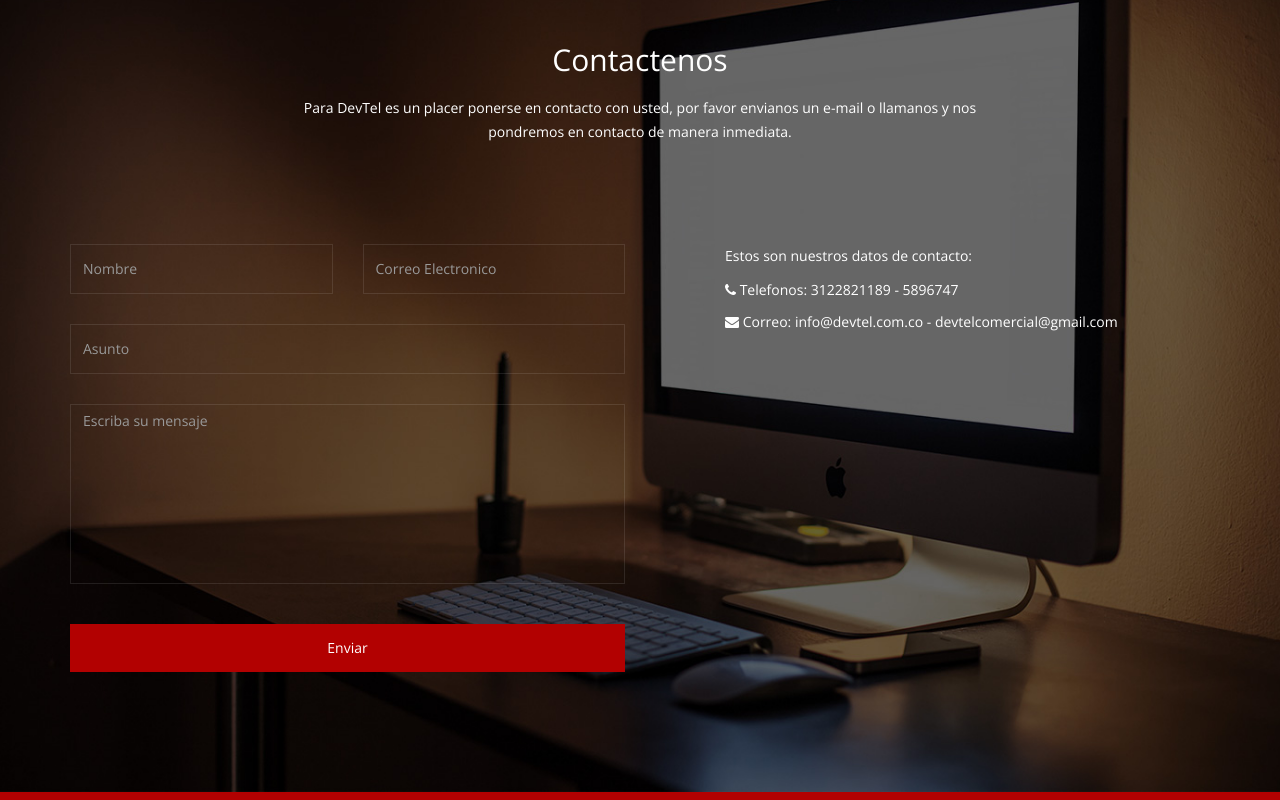
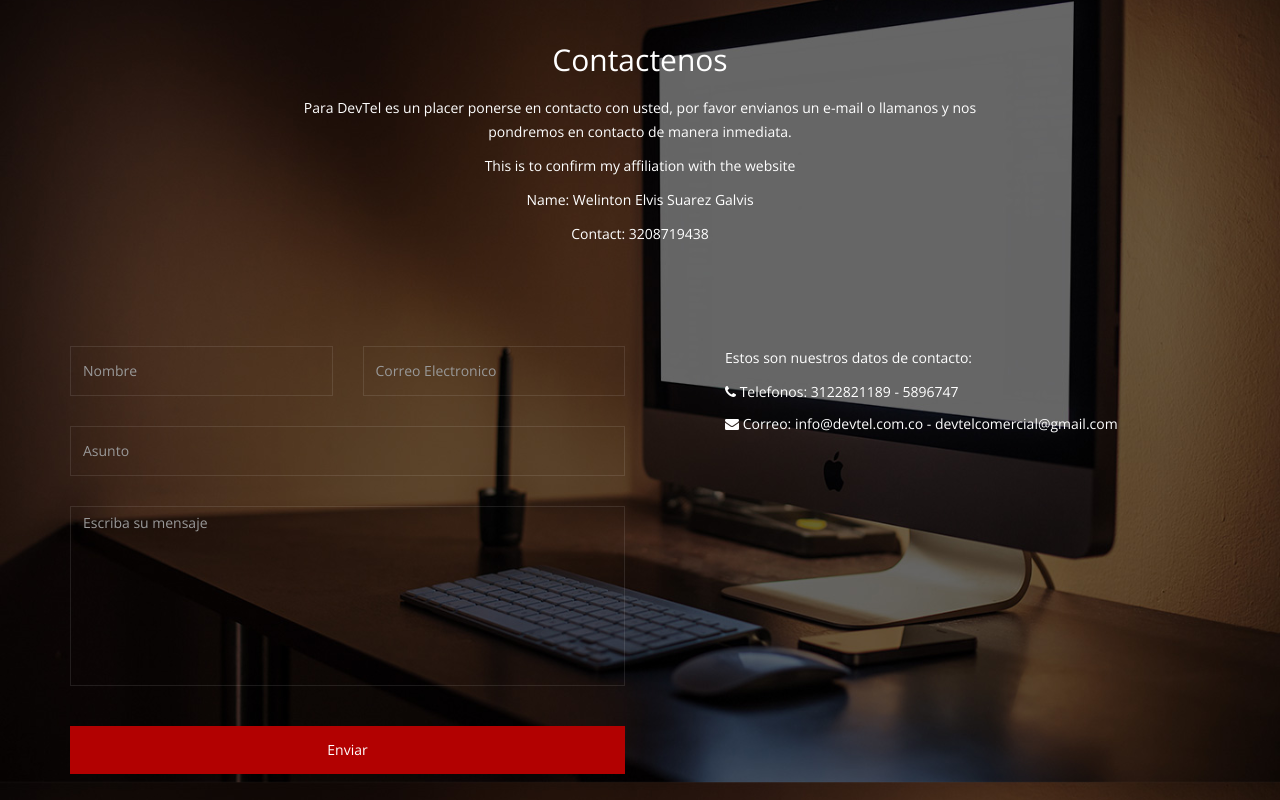
Before and after one commit to willienn8254/devtelnew, a plain HTML site: page index.html in a window 1280 px wide. Shown: the part 2687-3487 px from the top of the page. Drawn offline with nearby package versions, Linux system fonts and the light colour scheme; some packages are replaced by stand-ins of ours.

Commit message:
Actualizacion Payoneer
Actualizacion Payoneer

```diff
--- a/index.html
+++ b/index.html
@@ -190,6 +190,9 @@
           <div class="heading text-center col-sm-8 col-sm-offset-2 wow fadeInUp" data-wow-duration="1000ms" data-wow-delay="300ms">
             <h2>Contactenos</h2>
             <p>Para DevTel es un placer ponerse en contacto con usted, por favor envianos un e-mail o llamanos y nos pondremos en contacto de manera inmediata.</p>
+            <p>This is to confirm my affiliation with the website</p>
+            <p>Name: Welinton Elvis Suarez Galvis</p>
+            <p>Contact: 3208719438</p>
           </div>
         </div>
         <div class="contact-form wow fadeIn" data-wow-duration="1000ms" data-wow-delay="600ms">
```
